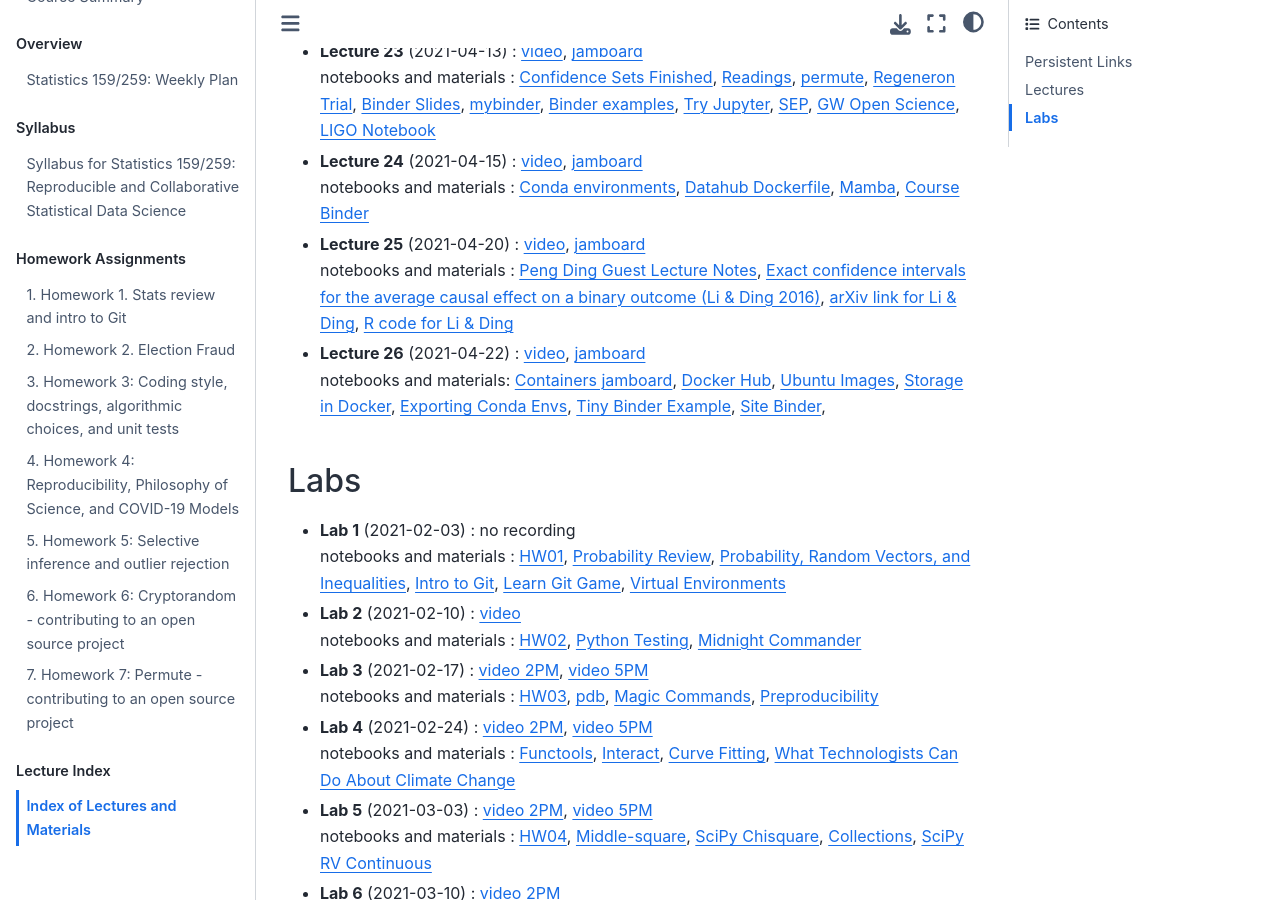
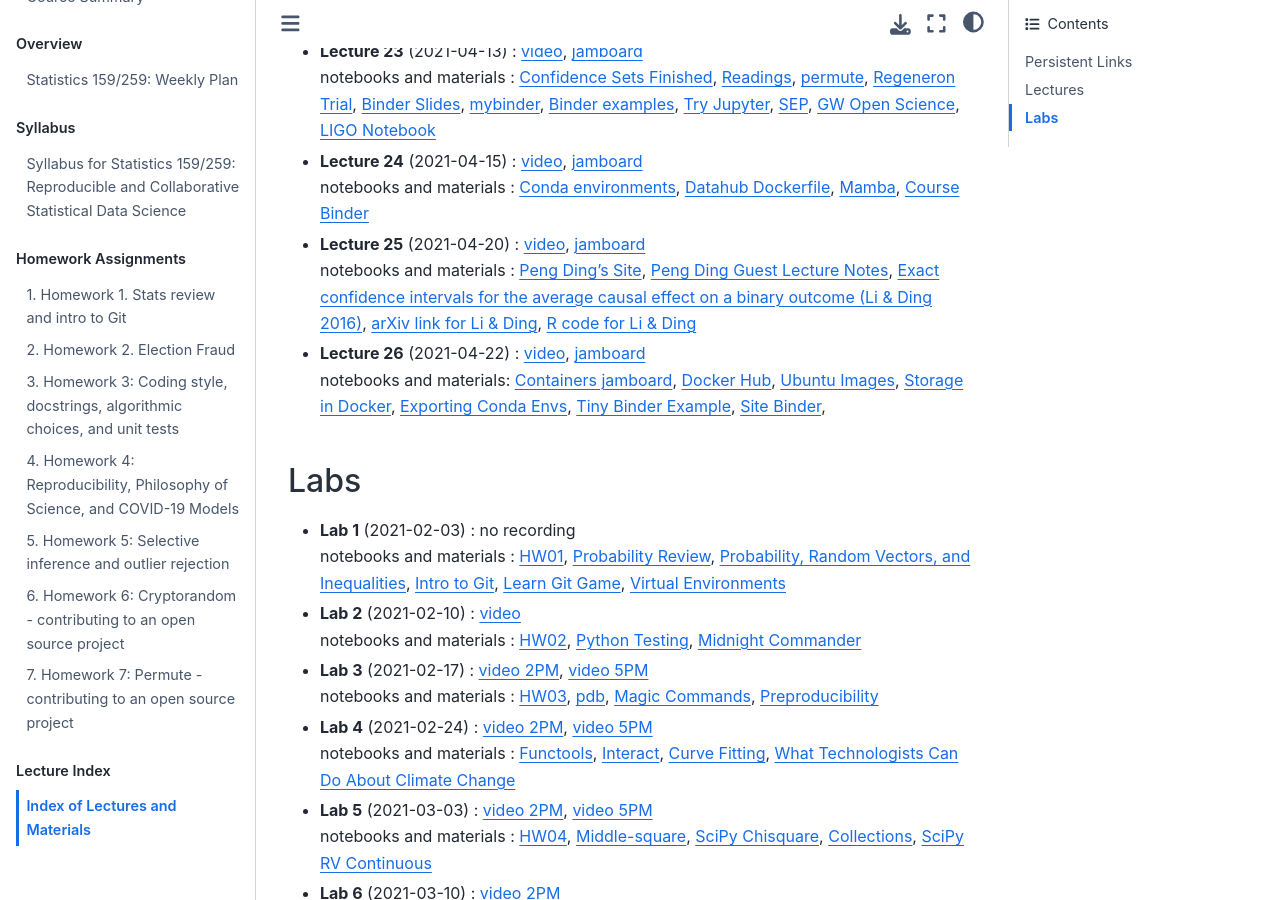
Before and after one commit to UCB-stat-159-s21/site, a Jupyter Book: the page built from Index/index.md, in a window 1280 px wide and 900 px high, scrolled down 1973 px. Built offline with Jupyter Book 1.0.4 settings and Sphinx 7.4.7 and the Sphinx Book theme 1.1.4, drawn with Linux system fonts in a browser that asks for light colours; pages that are not in the unit, such as notebooks, are missing from menus.

Commit message:
Adding Peng's site and notes to index.

```diff
--- a/Index/index.md
+++ b/Index/index.md
@@ -57,7 +57,7 @@
 - **Lecture 24** (2021-04-15) : [video](https://drive.google.com/file/d/1VR32FOVwsjlGkw6KTFSM1rzbDPBV1sRk/view?usp=sharing), [jamboard](https://jamboard.google.com/d/1h9AEODcqDkufXoqUPGD0mzz4ECYWvX6tvdDOLL3QmD0/edit?usp=sharing)
 notebooks and materials : [Conda environments](https://conda.io/projects/conda/en/latest/user-guide/tasks/manage-environments.html#creating-an-environment-from-an-environment-yml-file), [Datahub Dockerfile](https://github.com/berkeley-dsep-infra/datahub/blob/staging/deployments/stat159/image/Dockerfile), [Mamba](https://github.com/mamba-org/mamba), [Course Binder](https://mybinder.org/v2/gh/UCB-stat-159-s21/site/HEAD?filepath=lab/tree/Notes%2Findex.ipynb)
 - **Lecture 25** (2021-04-20) : [video](https://drive.google.com/file/d/1N8VJD07XH8P_3oGZjjiok4artazpehaI/view?usp=sharing), [jamboard](https://jamboard.google.com/d/1o2xDICsiUl_uAvAstfIvGHMEnMRW_3JdJBvjh8TqcT8/edit?usp=sharing)
-notebooks and materials : [Peng Ding Guest Lecture Notes](https://drive.google.com/file/d/1K5xoLj0_LdYUqzCFYr1MQ_eJNryG8VGq/view?usp=sharing), [Exact confidence intervals for the average causal effect on a binary outcome (Li & Ding 2016)](https://onlinelibrary.wiley.com/doi/abs/10.1002/sim.6764), [arXiv link for Li & Ding](https://arxiv.org/abs/1509.07138
+notebooks and materials : [Peng Ding's Site](https://sites.google.com/site/pengdingpku/), [Peng Ding Guest Lecture Notes](https://drive.google.com/file/d/1K5xoLj0_LdYUqzCFYr1MQ_eJNryG8VGq/view?usp=sharing), [Exact confidence intervals for the average causal effect on a binary outcome (Li & Ding 2016)](https://onlinelibrary.wiley.com/doi/abs/10.1002/sim.6764), [arXiv link for Li & Ding](https://arxiv.org/abs/1509.07138
 ), [R code for Li & Ding](https://onlinelibrary.wiley.com/action/downloadSupplement?doi=10.1002%2Fsim.6764&file=sim6764-sup-0002-Supplementary.R)
 - **Lecture 26** (2021-04-22) : [video](https://drive.google.com/file/d/14TUHmElgCmq4KTk2X-hAweuYijzo_D4i/view?usp=sharing), [jamboard](https://jamboard.google.com/d/1R6PA3OoXZYWnxcVTvBF6CYisEG0yWZ-tufSbS5xQTdA/edit?usp=sharing)
 notebooks and materials:
```
